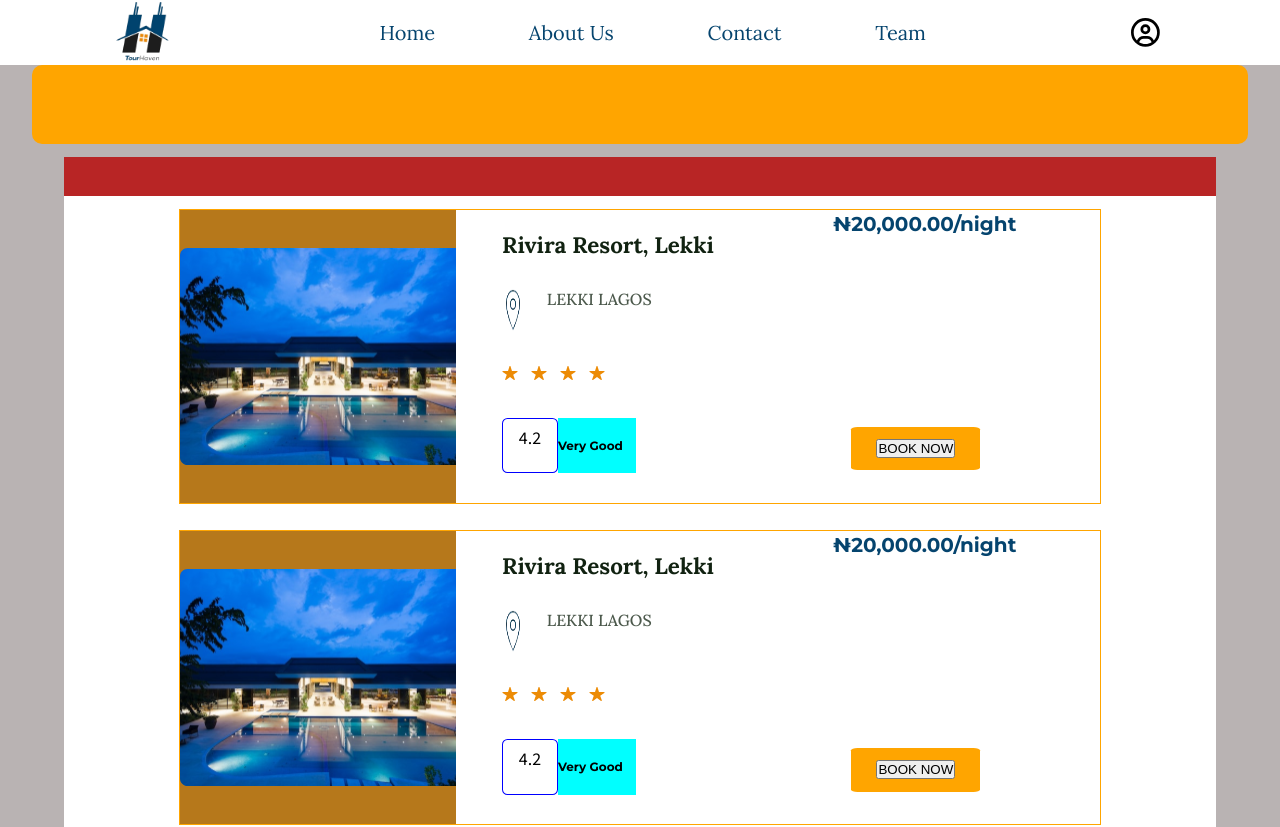
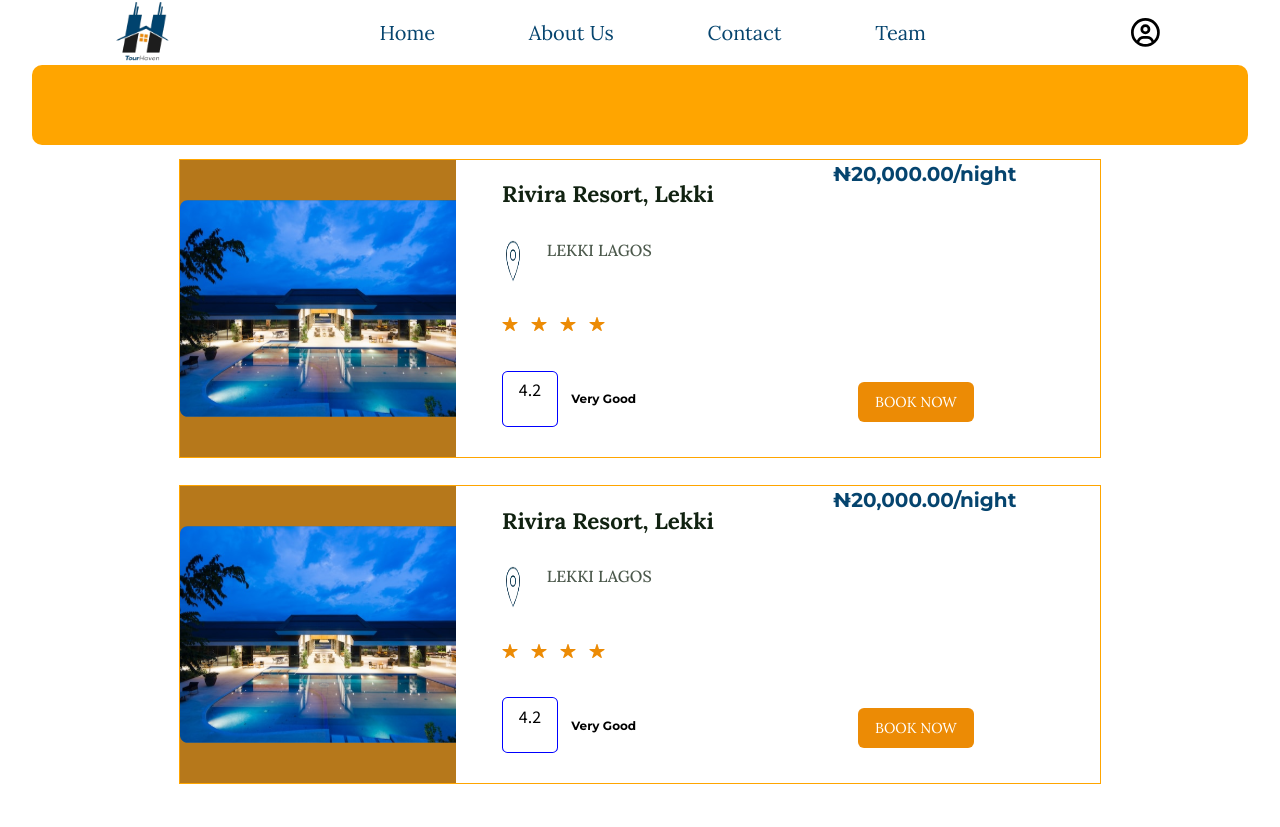
Before and after one commit to Dhanielgeek/TourHaven, a React (Vite) app: page /hotelist in a window 1280 px wide. Shown: the top 827 px of the page. Built offline with nearby package versions, Linux system fonts and the light colour scheme; a web font is replaced by a local one.

Commit message:
hotellisting

```diff
--- a/src/Components/HotelListing/HotelListing.css
+++ b/src/Components/HotelListing/HotelListing.css
@@ -7,7 +7,7 @@
 .HotelListingbody{
     width: 100%;
     height: 100vh;
-    background-color:rgb(185, 179, 179);
+    /* background-color:rgb(185, 179, 179); */
     align-items: center;
     display: flex;
     flex-direction: column;
@@ -29,7 +29,7 @@
 .HotelNumber{
     width: 90%;
     height: 5%;
-    background-color: rgb(184, 37, 37);
+    /* background-color: rgb(184, 37, 37); */
     margin-top: 1%;
 }
 
@@ -137,9 +137,11 @@
 .Good{
     width: 90%;
     height: 30%;
-    /* background-color: rgb(255, 255, 255); */
+    /* background-color: pink; */
    display: flex;
-   /* flex-direction: column; */
+   justify-content: flex-start;
+   align-items: center;
+   gap:3%;
 }
 
 .Perrate{
@@ -161,10 +163,11 @@
 .comment{
     width: 35%;
     height: 100%;
-    background-color: aqua;
+    /* background-color: aqua; */
     text-align: center;
     display: flex;
     align-items: center;
+    justify-content:center;
 }
 
 .comment h5{
@@ -206,25 +209,23 @@
 .Booknowbutton {
     width: 70%;
     height: 15%;
-    background: rgba(255, 165, 0, 1);
     border-radius: 5%;
     gap: 10px;
     display: flex;
     align-items: center;
     justify-content: center;
 }
-
-.Booknowbutton h6{
-    font-family: Montserrat;
-    font-size: 12px;
-    font-weight: 10%;
-    line-height: 15px;
-    letter-spacing: 0em;
-    text-align: left;
-    color: white;
-    cursor: pointer;
+.Booknowbutton button{
+    width: 90%;
+    height: 90%;
+    border: none;
+    background: #EC8B05;
+    font-size: 0.9rem;
+    font-family: 'Lora',serif;
+    border-radius: 6px;
+    color:white;
+    cursor:pointer;
 }
-
 
 .HotelNumber{
     width: 90%;
--- a/src/Components/HotelListing/HotelListing.jsx
+++ b/src/Components/HotelListing/HotelListing.jsx
@@ -7,7 +7,7 @@ const HotelListing = () => {
 
       <div className='Searchbar'>  </div>
 
-      <div className='HotelNumber'></div>
+      {/* <div className='HotelNumber'></div> */}
 
     <div className='Bookingholder'>
 
```
